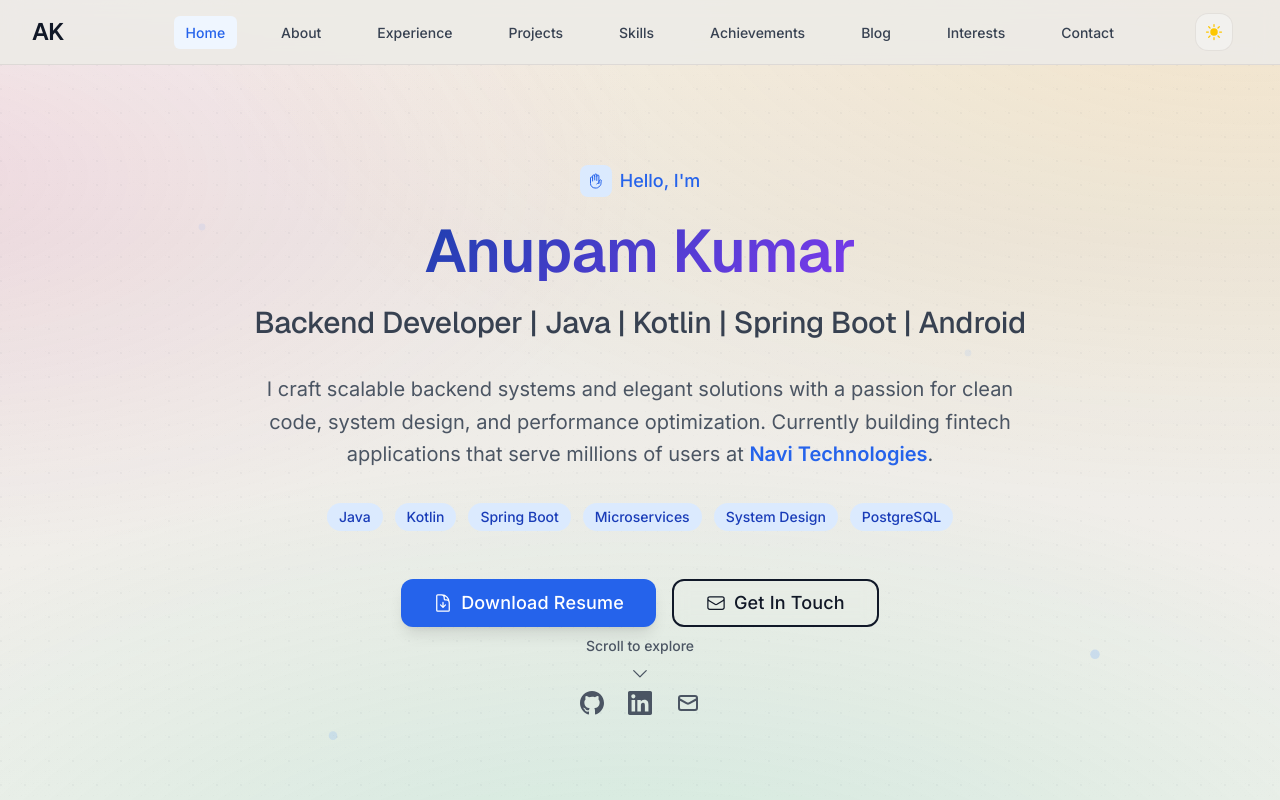
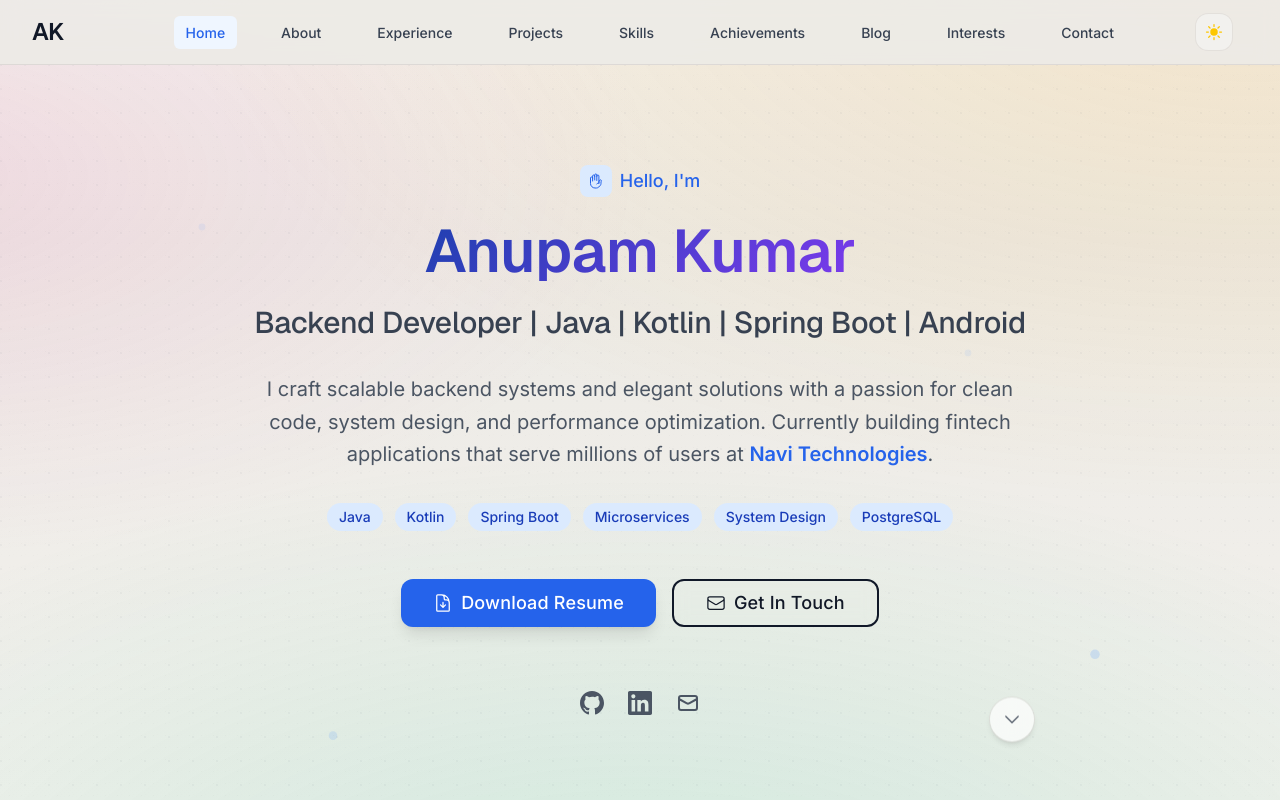
Before and after one commit to Anupam0401/anupam-portfolio, a Next.js app: page / in a window 1280 px wide. Shown: the top 800 px of the page. Built offline with nearby package versions, Linux system fonts and the light colour scheme.

Commit message:
style: redesign scroll indicator as compact floating action button

```diff
--- a/src/components/sections/HeroSection.tsx
+++ b/src/components/sections/HeroSection.tsx
@@ -238,24 +238,22 @@ const HeroSection = () => {
           </motion.div>
         </motion.div>
 
-        {/* Scroll Indicator - Only show when at top of page */}
+        {/* Scroll Indicator - Compact FAB at bottom-right to avoid content overlap */}
         <motion.div
-          className="absolute bottom-20 left-1/2 transform -translate-x-1/2 z-10"
+          className="absolute bottom-4 right-4 sm:bottom-6 sm:right-6 z-10"
           initial={{ opacity: 0, y: 20 }}
-          animate={{
-            opacity: showScrollIndicator ? 1 : 0,
-            y: showScrollIndicator ? 0 : 20
-          }}
+          animate={{ opacity: showScrollIndicator ? 1 : 0, y: showScrollIndicator ? 0 : 20 }}
           transition={{ duration: 0.3 }}
           style={{ pointerEvents: showScrollIndicator ? 'auto' : 'none' }}
         >
           <motion.button
             onClick={scrollToNext}
-            className="flex flex-col items-center text-gray-600 dark:text-gray-400 hover:text-blue-600 dark:hover:text-blue-400 transition-colors"
-            animate={{ y: showScrollIndicator ? [0, 8, 0] : 0 }}
-            transition={{ duration: 1.5, repeat: Infinity, ease: "easeInOut" }}
+            title="Scroll to explore"
+            className="inline-flex items-center justify-center h-11 w-11 rounded-full bg-white/70 dark:bg-gray-900/60 backdrop-blur-md ring-1 ring-[color:var(--border-color)]/60 hover:ring-[color:var(--accent-primary)]/40 shadow-md hover:shadow-lg text-gray-700 dark:text-gray-300 transition-colors"
+            animate={{ y: showScrollIndicator ? [0, 6, 0] : 0 }}
+            transition={{ duration: 1.6, repeat: Infinity, ease: 'easeInOut' }}
+            aria-label="Scroll to explore"
           >
-            <span className="text-sm font-medium mb-2">Scroll to explore</span>
             <ChevronDownIcon className="w-5 h-5" />
           </motion.button>
         </motion.div>
```
